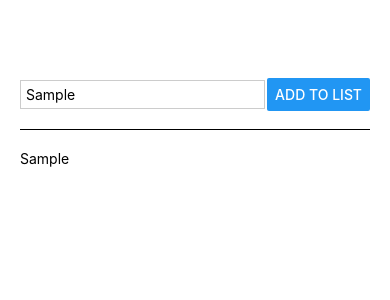
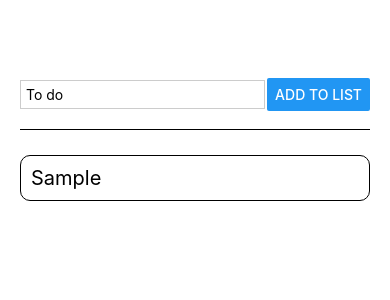
Before and after one commit to advanced-bencoding/to-do-app, a React Native app: screen / in a window 390 px wide. Both pictures are taken after typing "Sample" into the empty fields and a click on the button "ADD TO LIST". Shown: the top 300 px of the page. Built offline with nearby package versions, Linux system fonts and the light colour scheme.

Commit message:
added scroll view and styling

```diff
--- a/App.js
+++ b/App.js
@@ -1,5 +1,5 @@
 import { useState } from 'react';
-import { StyleSheet, Text, View, Button, TextInput } from 'react-native';
+import { StyleSheet, Text, View, Button, TextInput, ScrollView } from 'react-native';
 
 export default function App() {
 
@@ -12,18 +12,21 @@ export default function App() {
 
   function addToList(){
     setToDoList(prev=>[...prev, text])
+    setText('')
   }
 
   return (
     <View style={styles.appContainer}>
       <View style={styles.inputContainer}>
-        <TextInput style={styles.textInput}  placeholder='To do' onChangeText={controlledInput}/>
+        <TextInput style={styles.textInput}  placeholder='To do' onChangeText={controlledInput} value={text}/>
         <Button title='Add to List' onPress={addToList}/>
       </View>
       <View style={styles.listContainer}>
-        {
-          toDoList.map((x,i) => <Text key={i}>{x}</Text>)
-        }
+        <ScrollView>
+          {
+            toDoList.map((x,i) => <Text key={i} style={styles.listItem}>{x}</Text>)
+          }
+        </ScrollView>
       </View>
     </View>
   );
@@ -55,5 +58,13 @@ const styles = StyleSheet.create({
   listContainer: {
     flex: 10,
     marginTop: 10,
+  },
+
+  listItem:{
+    marginVertical: 5,
+    padding: 10,
+    fontSize: 20,
+    borderWidth: 0.5,
+    borderRadius: 10
   }
 });
```
